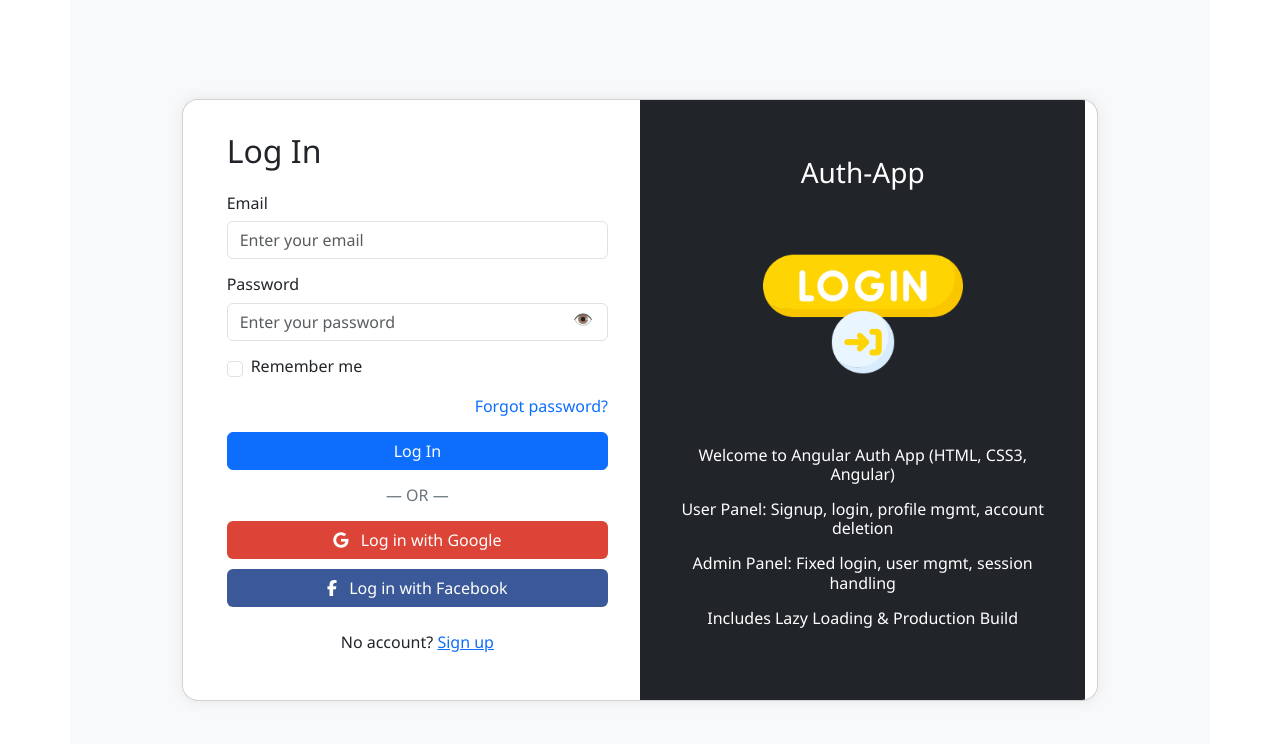
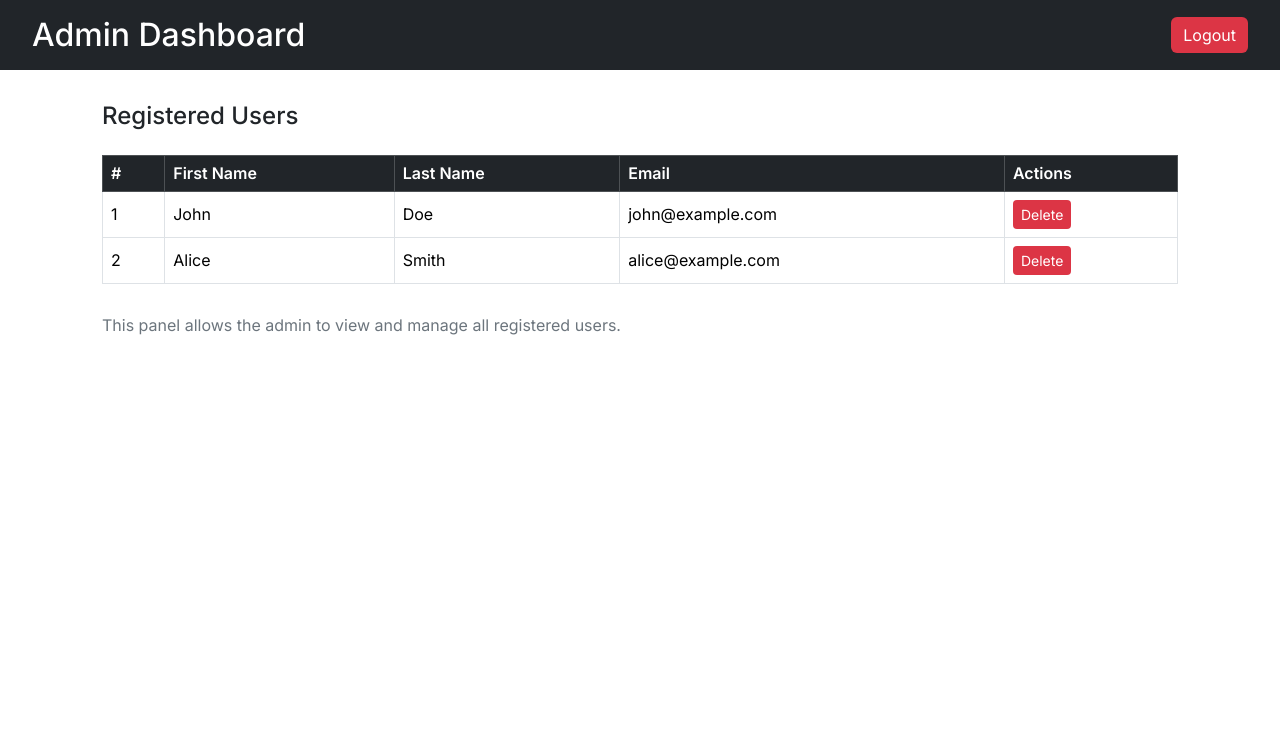
Before and after one commit to Kushpatel11/Angular-Projects, an Angular app in the folder demo-auth-app/: page / in a window 1280 px wide. Shown: the top 744 px of the page. Built offline with nearby package versions, Linux system fonts and the light colour scheme.

Commit message:
continue

```diff
--- a/demo-auth-app/src/app/admindashboard/admindashboard.component.css
+++ b/demo-auth-app/src/app/admindashboard/admindashboard.component.css
@@ -0,0 +1,48 @@
+.dashboard-header {
+    background-color: #212529;
+    color: #fff;
+    padding: 1rem 2rem;
+    display: flex;
+    justify-content: space-between;
+    align-items: center;
+  }
+
+  .dashboard-header h2 {
+    margin: 0;
+  }
+
+  .logout-btn {
+    background-color: #dc3545;
+    color: white;
+    border: none;
+    transition: background-color 0.3s ease;
+  }
+
+  .logout-btn:hover {
+    background-color: #b02a37;
+  }
+
+  .dashboard-container {
+    padding: 2rem;
+  }
+
+  .table th,
+  .table td {
+    vertical-align: middle;
+  }
+
+  .btn-delete {
+    background-color: #dc3545;
+    color: white;
+    border: none;
+    transition: background-color 0.3s ease;
+  }
+
+  .btn-delete:hover {
+    background-color: #b02a37;
+  }
+
+  .info-box {
+    margin-top: 1rem;
+    color: #6c757d;
+  }
--- a/demo-auth-app/src/app/admindashboard/admindashboard.component.html
+++ b/demo-auth-app/src/app/admindashboard/admindashboard.component.html
@@ -1 +1,46 @@
-<p>admindashboard works!</p>
+<!-- admin-dashboard.component.html -->
+<main>
+  <!-- Header -->
+  <header class="dashboard-header">
+    <h2>Admin Dashboard</h2>
+    <button class="btn logout-btn" (click)="logout()">Logout</button>
+  </header>
+
+  <!-- Dashboard Content -->
+  <div class="dashboard-container container">
+    <h4 class="mb-4">Registered Users</h4>
+
+    <div class="table-responsive">
+      <table class="table table-bordered table-hover align-middle">
+        <thead class="table-dark">
+          <tr>
+            <th>#</th>
+            <th>First Name</th>
+            <th>Last Name</th>
+            <th>Email</th>
+            <th>Actions</th>
+          </tr>
+        </thead>
+        <tbody>
+          <tr *ngFor="let user of users(); let i = index">
+            <td>{{ i + 1 }}</td>
+            <td>{{ user.firstName }}</td>
+            <td>{{ user.lastName }}</td>
+            <td>{{ user.email }}</td>
+            <td>
+              <button class="btn btn-sm btn-delete" (click)="deleteUser(i)">
+                Delete
+              </button>
+            </td>
+          </tr>
+        </tbody>
+      </table>
+    </div>
+
+    <div class="info-box">
+      <p>
+        This panel allows the admin to view and manage all registered users.
+      </p>
+    </div>
+  </div>
+</main>
--- a/demo-auth-app/src/app/admindashboard/admindashboard.component.ts
+++ b/demo-auth-app/src/app/admindashboard/admindashboard.component.ts
@@ -1,11 +1,25 @@
-import { Component } from '@angular/core';
+import { Component, signal } from '@angular/core';
+import { CommonModule } from '@angular/common';
 
 @Component({
-  selector: 'app-admindashboard',
-  imports: [],
+  selector: 'app-admin-dashboard',
+  standalone: true,
+  imports: [CommonModule],
   templateUrl: './admindashboard.component.html',
-  styleUrl: './admindashboard.component.css'
+  styleUrls: ['./admindashboard.component.css'],
 })
-export class AdmindashboardComponent {
+export class AdminDashboardComponent {
+  users = signal([
+    { firstName: 'John', lastName: 'Doe', email: 'john@example.com' },
+    { firstName: 'Alice', lastName: 'Smith', email: 'alice@example.com' },
+  ]);
 
+  deleteUser(index: number) {
+    const updated = this.users().toSpliced(index, 1);
+    this.users.set(updated);
+  }
+
+  logout() {
+    console.log('Logout clicked');
+  }
 }
--- a/demo-auth-app/src/app/app.component.html
+++ b/demo-auth-app/src/app/app.component.html
@@ -1 +1 @@
-<app-login />
+<app-admin-dashboard />
--- a/demo-auth-app/src/app/app.component.ts
+++ b/demo-auth-app/src/app/app.component.ts
@@ -1,10 +1,11 @@
 import { Component } from '@angular/core';
 
 import { LoginComponent } from './login/login.component';
+import { AdminDashboardComponent } from './admindashboard/admindashboard.component';
 
 @Component({
   selector: 'app-root',
-  imports: [LoginComponent],
+  imports: [AdminDashboardComponent],
   templateUrl: './app.component.html',
   styleUrl: './app.component.css',
 })
--- a/demo-auth-app/tsconfig.json
+++ b/demo-auth-app/tsconfig.json
@@ -15,8 +15,9 @@
     "experimentalDecorators": true,
     "moduleResolution": "bundler",
     "importHelpers": true,
-    "target": "ES2022",
-    "module": "ES2022"
+    "module": "ES2022",
+    "target": "ES2023",
+    "lib": ["ES2022","ES2023", "DOM"]
   },
   "angularCompilerOptions": {
     "enableI18nLegacyMessageIdFormat": false,
```
